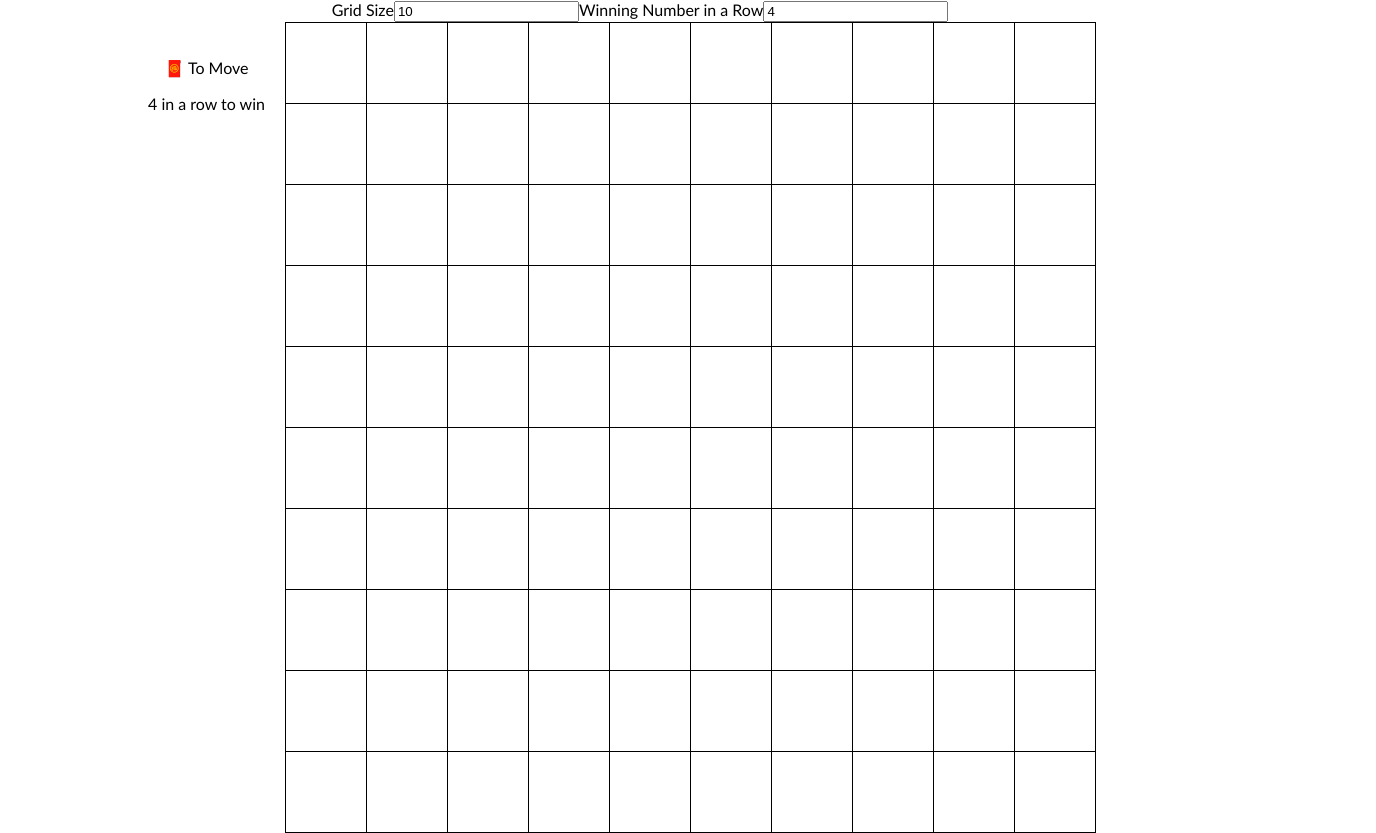
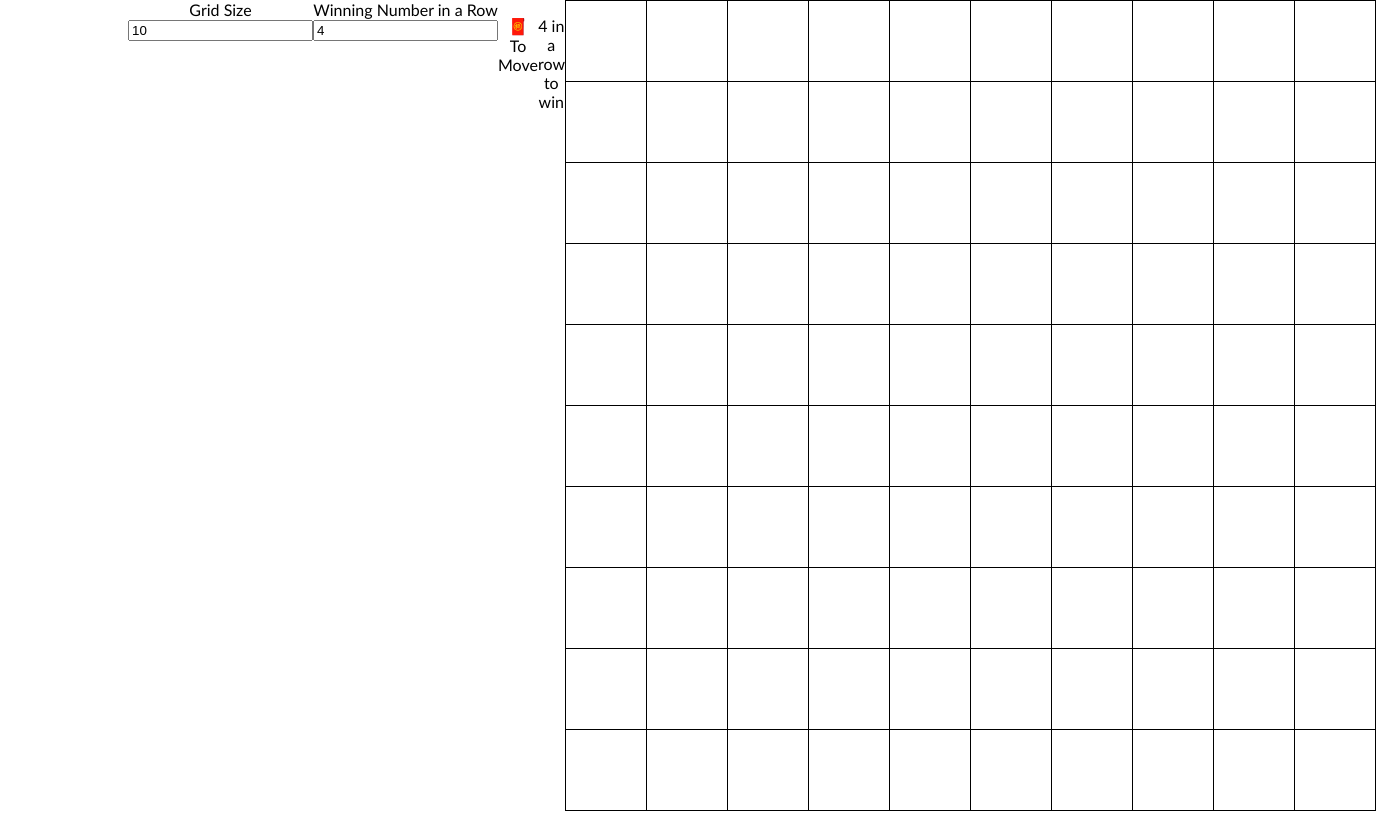
Before and after one commit to nedgrady/Extreme-Naughts-and-Crosses, a React (Create React App) app: page / in a window 1280 px wide. Shown: the whole page, 1376 px wide, since content can reach past the window. After the commit the page ends 811 px from the top, so only its background shows below. Built offline with nearby package versions, Linux system fonts and the light colour scheme.

Commit message:
Smol styling tweaks.

```diff
--- a/src/ExtremeNaughtsAndCrosses/ExtremeNaughtsAndCrosses.tsx
+++ b/src/ExtremeNaughtsAndCrosses/ExtremeNaughtsAndCrosses.tsx
@@ -3,6 +3,24 @@ import ExtremeNaughtsAndCrossesGame from './ExtremeNaughtsAndCrossesGame'
 import ExtremeNaughtsAndCrossesControls from './ExtremeNaughtsAndCrossesControls'
 import { gridSizeAtom, winningNumberInARowAtom, controlsValuesAtom } from './ExtremeNaughtsAndCrossesControls'
 import { useRecoilState, useRecoilValue, useResetRecoilState } from "recoil"
+import useElementDimensions from "../useElementDimensions"
+import styled from 'styled-components'
+
+const FlexyGameContainer = styled.div`
+    @media all and (orientation:portrait) {
+        display: flex;
+        flex-direction: column;
+    }
+
+    @media all and (orientation:landscape) {
+        display: flex;
+        flex-direction: row;
+    }
+
+    text-align: center;
+    height: 100%;
+    max-height: 100%;
+`
 
 export default function ExtremeNaughtsAndCrosses() {
     //const inputGridSize = useRecoilValue(gridSizeAtom)
@@ -10,14 +28,17 @@ export default function ExtremeNaughtsAndCrosses() {
     //     const { gridSize: inputGridSize, winningNumberInARow: inputWinningNumberInARow, gameId } = useRecoilValue(controlsValuesAtom)
     const inputGridSize = useRecoilValue(gridSizeAtom) ?? 1
     const inputWinningNumberInARow = useRecoilValue(winningNumberInARowAtom) ?? 3
+    const [{ width, height }, gameContainerRef] = useElementDimensions()
+    const limitingDimensionInPixels = Math.min(width, height)
 
     return (
-        <>
+        <FlexyGameContainer ref={gameContainerRef}>
             <ExtremeNaughtsAndCrossesControls />
             <ExtremeNaughtsAndCrossesGame
                 key={`${inputGridSize}${inputWinningNumberInARow}`}
                 gridSize={inputGridSize}
                 players={["🧧", "📀", "🐸"]}
-                numberOfPiecesInARowRequiredToWin={inputWinningNumberInARow} />
-        </>)
+                numberOfPiecesInARowRequiredToWin={inputWinningNumberInARow}
+                limitingDimensionInPixels={limitingDimensionInPixels} />
+        </FlexyGameContainer>)
 }
--- a/src/ExtremeNaughtsAndCrosses/ExtremeNaughtsAndCrossesControls.tsx
+++ b/src/ExtremeNaughtsAndCrosses/ExtremeNaughtsAndCrossesControls.tsx
@@ -26,16 +26,20 @@ export default function ExtremeNaughtsAndCrossesControls() {
 
     return (
         <>
+            <div>
                 <label htmlFor="grid-size">Grid Size</label>
                 <input type="number" id="grid-size"
                     value={inputGridSize || ""}
                     onChange={(event) => { setInputGridSize(Number.parseInt(event.target.value) || null) }}
                 />
+            </div>
+            <div>
                 <label htmlFor="winning-number-in-a-row">Winning Number in a Row</label>
                 <input type="number" id="winning-number-in-a-row"
                     value={inputWinningNumberInRow || ""}
                     onChange={(event) => { setInputWinningNumberInARow(Number.parseInt(event.target.value) || null) }}
                 />
+            </div>
         </>
     )
 }
--- a/src/ExtremeNaughtsAndCrosses/ExtremeNaughtsAndCrossesGame.tsx
+++ b/src/ExtremeNaughtsAndCrosses/ExtremeNaughtsAndCrossesGame.tsx
@@ -1,35 +1,19 @@
 import React, { useState } from "react"
-import useElementDimensions from "../useElementDimensions"
 import Board from "./Board"
-import styled from 'styled-components'
 
 type BoardState = (string | null)[][];
-
-const FlexyGameContainer = styled.div`
-    @media all and (orientation:portrait) {
-        display: flex;
-        flex-direction: column;
-    }
-
-    @media all and (orientation:landscape) {
-        display: flex;
-        flex-direction: row;
-    }
-
-    text-align: center;
-    height: 100%;
-    max-height: 100%;
-`
 
 function ExtremeNaughtsAndCrossesGame(
     {
         gridSize,
         players,
-        numberOfPiecesInARowRequiredToWin
+        numberOfPiecesInARowRequiredToWin,
+        limitingDimensionInPixels
     }: {
         gridSize: number,
         players: string[],
-        numberOfPiecesInARowRequiredToWin: number
+        numberOfPiecesInARowRequiredToWin: number,
+        limitingDimensionInPixels: number
     }) {
 
     const [boardState, setBoardState] = useState(createInitialEmptyBoardState(gridSize))
@@ -38,22 +22,16 @@ function ExtremeNaughtsAndCrossesGame(
     const numberOfMovesMade = calculateNumberOfMovesMade(boardState)
     const whosTurnIsIt = players[numberOfMovesMade % players.length]
 
-    const [{ width, height }, gameContainerRef] = useElementDimensions()
-
-    const limitingDimensionInPixels = Math.min(width, height)
-
     return (
-        <FlexyGameContainer ref={gameContainerRef}>
-            <div style={{padding: "20px"}}>
-                <p>{whosTurnIsIt} To Move</p>
-                <p>{numberOfPiecesInARowRequiredToWin} in a row to win</p>
-                {winner && <h4><strong>{winner} Wins!</strong></h4>}
-            </div>
+        <>
+            <p>{whosTurnIsIt} To Move</p>
+            <p>{numberOfPiecesInARowRequiredToWin} in a row to win</p>
+            {winner && <h4><strong>{winner} Wins!</strong></h4>}
             <Board
                 boardState={boardState}
                 onPiecePlaced={handlePiecePlaced}
                 limitingDimensionInPixels={limitingDimensionInPixels} />
-        </FlexyGameContainer>)
+        </>)
 
     function handlePiecePlaced(x: number, y: number) {
 
```
Lines whose indentation alone changed are shown as unchanged.
